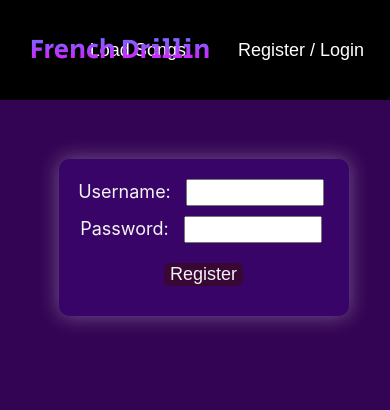
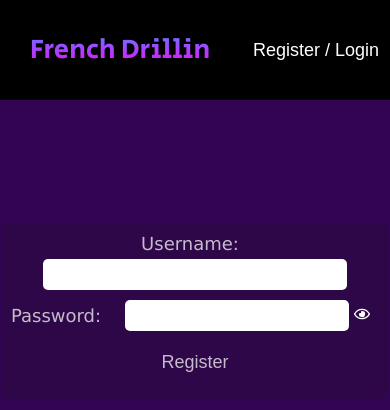
Before and after one commit to fabri2605/fabri2605.github.io, a React (Create React App) app: page / in a window 390 px wide. Both pictures are taken after a click on the button "Register / Login". Shown: the top 410 px of the page. Built offline with nearby package versions, Linux system fonts and the light colour scheme.

Commit message:
style_fixes

```diff
--- a/package.json
+++ b/package.json
@@ -10,6 +10,7 @@
     "crypto-js": "^4.1.1",
     "react": "^18.1.0",
     "react-dom": "^18.1.0",
+    "react-icons": "^5.2.1",
     "react-router": "^6.3.0",
     "react-router-dom": "^6.3.0",
     "react-scripts": "5.0.1",
--- /dev/null
+++ b/src/components/Register.module.css
@@ -0,0 +1,77 @@
+.myform {
+    background-color: rgb(45, 7, 71);
+    width: fit-content;
+    margin: 100px auto;
+    padding: 25px 70px;
+    border-radius: 10px;
+
+}
+
+.user {
+    font-weight: 500;
+    color: rgba(255, 255, 255, 0.729);
+    font-family: Verdana, Geneva, Tahoma, sans-serif
+}
+
+.pass {
+    color: rgba(255, 255, 255, 0.729);
+    font-weight: 500;
+    font-family: Verdana, Geneva, Tahoma, sans-serif;
+    display: flex;
+    flex-wrap: wrap;
+    justify-content: center;
+    align-items: center;
+}
+
+.submit {
+    background-color: transparent;
+    border-radius: 3px;
+    border: 0px;
+    color: rgba(255, 255, 255, 0.729);
+    font-size: large;
+    transition: .5s;
+    margin: 15px;
+}
+
+.submit:hover {
+    color: rgba(255, 255, 255, 0.306);
+    cursor: pointer;
+
+}
+
+input {
+    border-radius: 5px;
+    margin: 5px;
+    padding: 5px;
+    border: 0;
+    font-size: large;
+}
+
+p {
+    margin: 0;
+    color: rgb(231, 140, 140);
+}
+
+.seePass {
+    display: flex;
+    flex-direction: row;
+    justify-content: center;
+    align-items: center;
+}
+
+.seePass div {
+    color: white;
+}
+
+
+@media screen and (max-width: 500px) {
+
+    .myform {
+        padding: 10px;
+        margin: 0;
+    }
+
+    input {
+        width: 80%;
+    }
+}
--- a/src/components/RegisterForm.js
+++ b/src/components/RegisterForm.js
@@ -1,13 +1,15 @@
 import React from 'react';
-import classes from './SongComp.module.css';
+import classes from './Register.module.css';
 import CryptoJS from 'crypto-js';
+import { FaRegEye, FaRegEyeSlash } from "react-icons/fa";
 
 const RegisterForm = (props) => {
     const [name, setName] = React.useState('');
     const [pass, setPass] = React.useState('');
+    const [seeingPass, setSeeingPass] = React.useState(false);
     const [touched, setTouched] = React.useState(false);
     const [touchedp, setTouchedp] = React.useState(false);
-    const [hasError, setHasError] = React.useState(false);
+    const [hasError, setHasError] = React.useState('');
 
     const key = CryptoJS.enc.Utf8.parse('b75524255a7f54d2726a951bb39204df');
     const iv = CryptoJS.enc.Utf8.parse('1583288699248111');
@@ -25,7 +27,7 @@ const RegisterForm = (props) => {
                     for (const key in response) {
                         if (response[key].Name === name) {
                             if (response[key].Password !== pass) {
-                                setHasError(true);
+                                setHasError('Incorrect password!');
                                 return null;
                             }
                             props.submitionHandler(name, pass, true);
@@ -36,6 +38,8 @@ const RegisterForm = (props) => {
                         props.submitionHandler(name, pass, false);
                     }
                 });
+        } else {
+            setHasError("Please complete the login!")
         }
     };
 
@@ -58,7 +62,7 @@ const RegisterForm = (props) => {
 
     return (
         <form onSubmit={submitHandler} className={classes.myform}>
-            <div>
+            <div className={classes.user}>
                 <label>Username:</label>
                 <input
                     type='text'
@@ -68,19 +72,28 @@ const RegisterForm = (props) => {
                 />
             </div>
 
-            <div>
+            <div className={classes.pass}>
                 <label>Password:</label>
-                <input
-                    type='password'
-                    onBlur={blurPassHandler}
-                    onChange={setPassHandler}
-                    value={pass}
-                />
+                <div className={classes.seePass}>
+                    <input
+                        type={seeingPass ? 'text' : 'password'}
+                        onBlur={blurPassHandler}
+                        onChange={setPassHandler}
+                        value={pass}
+                    />
+                    <div>
+                        {seeingPass ?
+                            <FaRegEyeSlash onClick={() => setSeeingPass((e) => !e)} color='white' />
+                            :
+                            <FaRegEye onClick={() => setSeeingPass((e) => !e)} color='white' />
+                        }
+                    </div>
+                </div>
             </div>
-            <button type='submit'>Register</button>
+            <button type='submit' className={classes.submit}>Register</button>
             {!namevalid && touched && <p>Invalid username!</p>}
             {!passvalid && namevalid && touchedp && <p>Invalid password!</p>}
-            {hasError && <p>User already in use || incorrect password!</p>}
+            {hasError && <p>{hasError}</p>}
         </form>
     );
 };
--- a/src/components/SongComp.module.css
+++ b/src/components/SongComp.module.css
@@ -132,51 +132,6 @@ CARTEL
     }
 }
 
-/*
-*
-*
-FORM
-*
-*
- */
-.myform {
-    margin: 10% 30% 10% 30%;
-    min-width: 260px;
-    background-color: rgb(56, 4, 104);
-    font-size: large;
-    color: rgb(245, 245, 245);
-    border-radius: 10px;
-    padding: 15px;
-    box-shadow: 0px 0px 20px 1px rgba(255, 255, 255, 0.302);
-    transition: 1s;
-}
-
-.myform input {
-    width: 50%;
-    margin: 5px 5px 5px 5px;
-    font-size: large;
-}
-
-.myform button {
-    background-color: rgba(58, 10, 10, 0.545);
-    border-radius: 6px;
-    color: rgb(243, 243, 243);
-    margin: 15px 0 15px 0;
-    font-size: large;
-    transition: 1s;
-}
-
-.myform button:hover {
-    background-color: rgba(255, 120, 18, 0.733);
-    color: black;
-}
-
-.myform p {
-    color: red;
-    margin: 0;
-    padding: 0;
-}
-
 @media screen and (max-width: 1070px) {
     .cartel img {
         max-width: 250px;
@@ -205,16 +160,9 @@ FORM
     .cartel img {
         max-width: 80%;
     }
-
-    .myform {
-        margin: 15% 15% 5% 15%;
-    }
 }
 
 @media screen and (max-width: 370px) {
-    .myform {
-        margin: 3px;
-    }
 
     .general {
         justify-content: center;
--- a/src/components/SpoltifyApp.js
+++ b/src/components/SpoltifyApp.js
@@ -210,7 +210,7 @@ const SpoltifyApp = () => {
                         filtredSongs.length === 0 &&
                         !isLoading &&
                         !isRegistring && (
-                            <p>Songs list is empty, load to see them all!</p>
+                            <p style={{ margin: '80px' }}>Songs list is empty, load to see them all!</p>
                         )}
                     {hasError && <p>{hasError}</p>}
                     <div className={classes.general}>
@@ -224,7 +224,10 @@ const SpoltifyApp = () => {
                     </div>
                 </div>
             ) : (
-                <RegisterForm submitionHandler={registration} />
+                <div style={{ display: "flex", justifyContent: "center", alignItems: "center", height: "50vh" }}>
+
+                    <RegisterForm submitionHandler={registration} />
+                </div>
             )}
         </React.Fragment>
     );
--- a/src/components/nav/Nav.js
+++ b/src/components/nav/Nav.js
@@ -13,22 +13,20 @@ const Nav = (props) => {
             <p ref={pageTitle} className={classes.logo}>
                 French Drillin
             </p>
-            <button className={classes.fetchbutton} onClick={props.fetching}>
-                Load Songs
-            </button>
+
             {!props.user ? (
                 <button onClick={props.showForm} className={classes.fetchbutton}>
                     Register / Login
                 </button>
             ) : (
-                <>
-                    <button className={classes.user} disabled>
-                        {props.user}
+                <div className={classes.navButtons}>
+                    <button className={classes.fetchbutton} onClick={props.fetching}>
+                        Load Songs
                     </button>
                     <button onClick={props.logoutHandler} className={classes.logout}>
                         Log Out
                     </button>
-                </>
+                </div>
             )}
         </nav>
     );
--- a/src/components/nav/Nav.module.css
+++ b/src/components/nav/Nav.module.css
@@ -10,7 +10,7 @@
 .logo {
     position: absolute;
     left: 30px;
-
+    cursor: help;
     color: white;
     background-color: rgba(127, 255, 212, 055, 255);
     font-family: 'Secular One', sans-serif;
@@ -46,15 +46,16 @@ button:hover {
     margin: 20px;
 }
 
-.user {
-    margin: 20px;
-}
-
 .logout {
     margin: 20px;
 }
 
 
+.navButtons {
+    display: flex;
+    flex-direction: row;
+    flex-wrap: wrap;
+}
 
 @media screen and (max-width: 651px) {
     .nav button {
@@ -65,5 +66,15 @@ button:hover {
         height: 100px;
     }
 
-    button {}
+    .navButtons {
+        width: 150px;
+    }
+
+    .fetchbutton {
+        margin: 5px;
+    }
+
+    .logout {
+        margin: 5px;
+    }
 }
```
Also changed, not shown: 23 other files (tests, documents, lock files or other folders).
